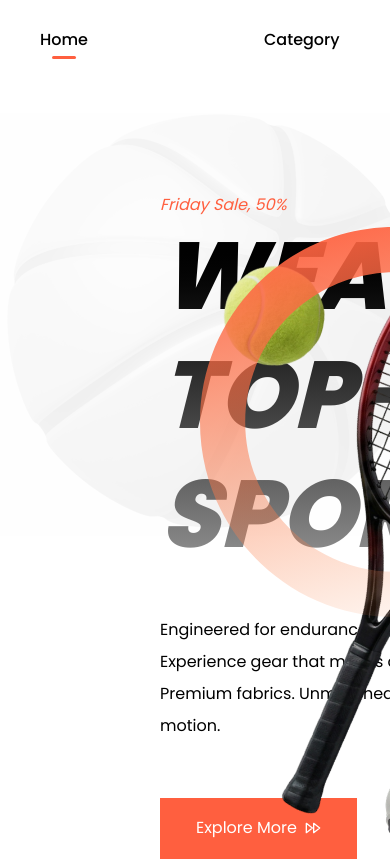
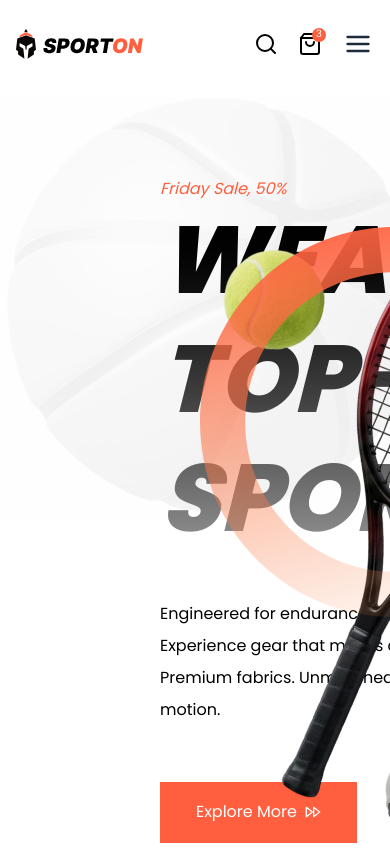
Before and after one commit to tsaqif06/sporton-fe, a Next.js app: page / in a window 390 px wide. Shown: the top 861 px of the page. Built offline with nearby package versions, Linux system fonts and the light colour scheme.

Commit message:
feat: make header navigation responsive

```diff
--- a/app/(landing)/components/layouts/header.tsx
+++ b/app/(landing)/components/layouts/header.tsx
@@ -2,42 +2,122 @@
 
 import Image from "next/image";
 import Link from "next/link";
-import { FiSearch, FiShoppingBag } from "react-icons/fi";
+import { FiSearch, FiShoppingBag, FiMenu, FiX } from "react-icons/fi"; // Tambah FiMenu & FiX
 import CartPopup from "../ui/cart-popup";
 import { useState } from "react";
+import { usePathname } from "next/navigation";
 
 const Header = () => {
   const [isCartPopupOpen, setIsCartPopupOpen] = useState(false);
+  const [isMenuOpen, setIsMenuOpen] = useState(false);
+
+  const pathname = usePathname();
+  const activeLineClass = `
+    relative after:content-[''] after:block after:bg-primary after:rounded-full after:h-[3px] after:w-1/2 after:absolute after:left-1/2 after:-translate-x-1/2 after:translate-y-1
+  `;
 
   return (
-    <header>
-      <div className="flex justify-between gap-10 container mx-auto py-7 items-center">
+    <header className="relative bg-white z-50">
+      <div className="flex justify-between gap-5 md:gap-10 container mx-auto py-7 items-center px-4 md:px-0">
         <Link href="/">
           <Image src="/images/logo.svg" alt="Logo" width={127} height={30} />
         </Link>
-        <nav className="flex gap-44 font-medium">
+
+        <nav className="hidden lg:flex gap-10 xl:gap-44 font-medium items-center">
           <Link
             href="#"
-            className="relative after:content-[''] after:block after:bg-primary after:rounded-full after:h-[3px] after:w-1/2 after:absolute after:left-1/2 after:-translate-x-1/2 after:translate-y-1"
+            className={`${pathname === "/" ? activeLineClass : ""}`}
           >
             Home
           </Link>
-          <Link href="#">Category</Link>
-          <Link href="#">Explore Products</Link>
-          <div className="relative flex gap-10">
-            <FiSearch size={24} />
+          <Link
+            href="#"
+            className={`${pathname === "/category" ? activeLineClass : ""}`}
+          >
+            Category
+          </Link>
+          <Link
+            href="#"
+            className={`${pathname === "/explore" ? activeLineClass : ""}`}
+          >
+            Explore Products
+          </Link>
+        </nav>
+
+        <div className="flex items-center gap-5 md:gap-10">
+          <div className="flex gap-5 md:gap-10 items-center">
+            <FiSearch size={24} className="cursor-pointer" />
+            <div className="relative">
               <button
-              className="relative cursor-pointer"
+                className="relative cursor-pointer flex items-center"
                 onClick={() => setIsCartPopupOpen(!isCartPopupOpen)}
               >
                 <FiShoppingBag size={24} />
-              <div className="bg-primary rounded-full w-3.5 h-3.5 absolute -top-1 -right-1 text-[10px] text-white text-center">
+                <div className="bg-primary rounded-full w-3.5 h-3.5 absolute -top-1 -right-1 text-[10px] text-white text-center leading-tight">
                   3
                 </div>
               </button>
               {isCartPopupOpen && <CartPopup />}
             </div>
-        </nav>
+          </div>
+
+          <button
+            className="lg:hidden relative w-8 h-8 flex items-center justify-center text-gray-800 focus:outline-none"
+            onClick={() => setIsMenuOpen(!isMenuOpen)}
+          >
+            {/* Pakai div wrapper biar icon-nya beneran di tengah button */}
+            <div className="relative w-full h-full flex items-center justify-center">
+              <div
+                className={`absolute transition-all duration-300 transform ${isMenuOpen ? "opacity-0 rotate-90" : "opacity-100 rotate-0"}`}
+              >
+                <FiMenu size={28} />
+              </div>
+              <div
+                className={`absolute transition-all duration-300 transform ${isMenuOpen ? "opacity-100 rotate-0" : "opacity-0 -rotate-90"}`}
+              >
+                <FiX size={28} />
+              </div>
+            </div>
+          </button>
+        </div>
+      </div>
+
+      <div
+        className={`
+    lg:hidden absolute top-full left-0 w-full bg-white border-b border-gray-100 shadow-lg
+    flex flex-col font-medium transition-all duration-500 ease-in-out z-40 overflow-hidden
+    ${
+      isMenuOpen
+        ? "max-h-[300px] opacity-100 visible"
+        : "max-h-0 opacity-0 invisible"
+    }
+  `}
+      >
+        <div className="py-6 px-4 flex flex-col gap-6">
+          {" "}
+          {/* Bungkus kontennya di sini */}
+          <Link
+            href="/"
+            className={pathname === "/" ? "text-primary font-bold" : ""}
+            onClick={() => setIsMenuOpen(false)}
+          >
+            Home
+          </Link>
+          <Link
+            href="/category"
+            className={pathname === "/category" ? "text-primary font-bold" : ""}
+            onClick={() => setIsMenuOpen(false)}
+          >
+            Category
+          </Link>
+          <Link
+            href="/explore"
+            className={pathname === "/explore" ? "text-primary font-bold" : ""}
+            onClick={() => setIsMenuOpen(false)}
+          >
+            Explore Products
+          </Link>
+        </div>
       </div>
     </header>
   );
```
Lines whose indentation alone changed are shown as unchanged.
